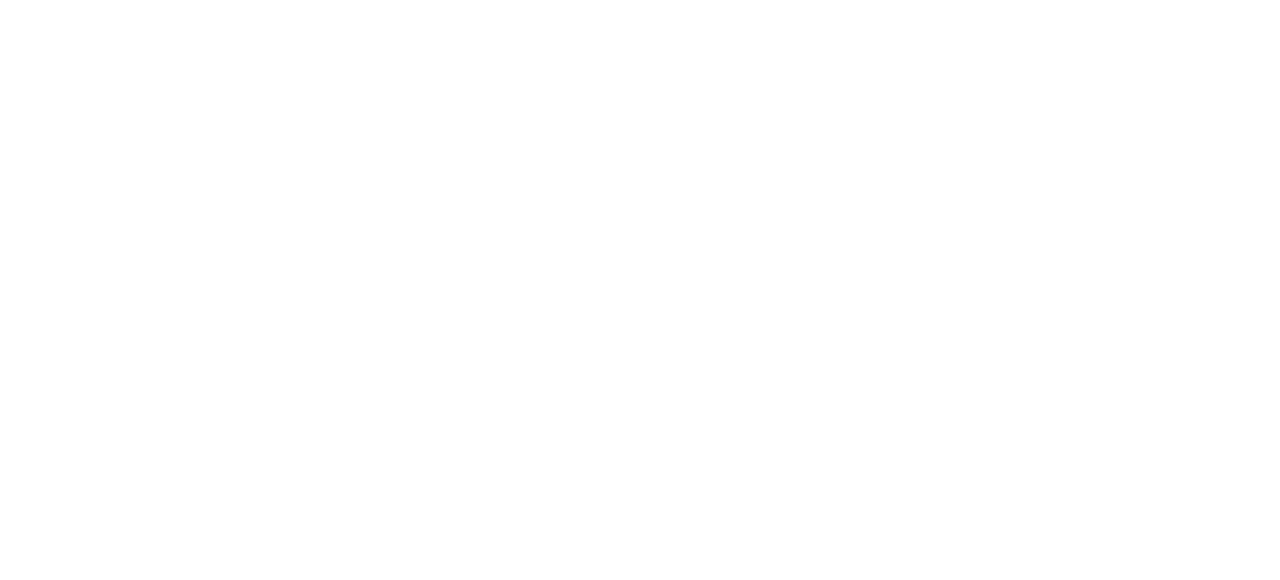
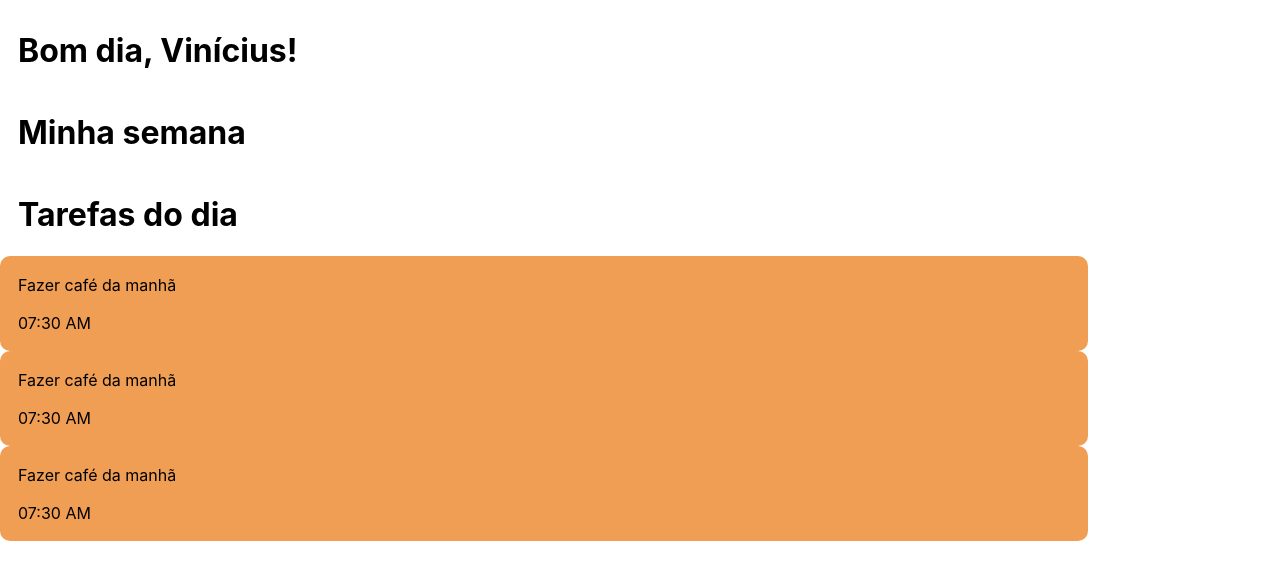
Before and after one commit to Hackatona-AGES-2022/Bybers, a React (Create React App) app in the folder Front/: page /main-page in a window 1280 px wide. Before the commit this address had no page. Shown: the top 580 px of the page. Built offline with nearby package versions, Linux system fonts and the light colour scheme.

Commit message:
begin main page

```diff
--- a/Front/src/App.js
+++ b/Front/src/App.js
@@ -2,6 +2,7 @@
 import Test from "./Pages/Test";
 import history from "./history";
 import { SnackbarProvider } from 'notistack';
+import MainPage from "./Pages/MainPage";
 function App(props) {
 	/* Adicionar uma rota para um componente, nao esqueca de importa o componente
      <Route exatc path="CAMINHO" element={<COMPONENTE/>} />
@@ -11,6 +12,7 @@
 		<BrowserRouter history={history}>
 			<Routes>
 				<Route exatc path="/" element={<Test />} />
+				<Route exatc path="/main-page" element={<MainPage />} />
 			</Routes>
 		</BrowserRouter>
 		</SnackbarProvider>
--- /dev/null
+++ b/Front/src/Component/Subtitle/index.tsx
@@ -0,0 +1,15 @@
+import React, { FC } from 'react';
+
+interface SubtitleProps {
+  title: string;
+}
+
+const Subtitle: FC<SubtitleProps> = ({ title }) => {
+  return (
+    <>
+      <h1>{title}</h1>
+    </>
+  );
+};
+
+export default Subtitle;
--- /dev/null
+++ b/Front/src/Component/Subtitle/style.ts
@@ -0,0 +1,5 @@
+import styled from "styled-components";
+
+export const Title = styled("h3")`
+  display: flex;
+`;
--- /dev/null
+++ b/Front/src/Pages/MainPage/index.tsx
@@ -0,0 +1,26 @@
+import { useSnackbar } from 'notistack';
+import Subtitle from '../../Component/Subtitle';
+import Task from '../../Component/TaskComponent';
+import Title from '../../Component/Title';
+import  {Container}  from './style';
+
+function MainPage() {
+  const { enqueueSnackbar, closeSnackbar } = useSnackbar();
+
+
+  return (
+<>
+    <Container>
+        <Title title='Bom dia, Vinícius!'/>
+        <Subtitle title='Minha semana'/>
+
+        <Subtitle title='Tarefas do dia'/>
+
+        <Task color='#F09E54' name='Fazer café da manhã' time='07:30 AM'/>
+        <Task color='#F09E54' name='Fazer café da manhã' time='07:30 AM'/>
+        <Task color='#F09E54' name='Fazer café da manhã' time='07:30 AM'/>
+    </Container>
+</>
+  );
+  }
+export default MainPage;
--- /dev/null
+++ b/Front/src/Pages/MainPage/style.tsx
@@ -0,0 +1,12 @@
+import styled from "styled-components";
+
+export const Container = styled("div")`
+  display: flex;
+  background-color: ${(props) => props.color};
+  border-radius: 10px;
+  width: 85vw;
+  height: 75px;
+  flex-direction:column;
+  padding:10px 0px;
+  text-indent: 18px;
+`;
```
